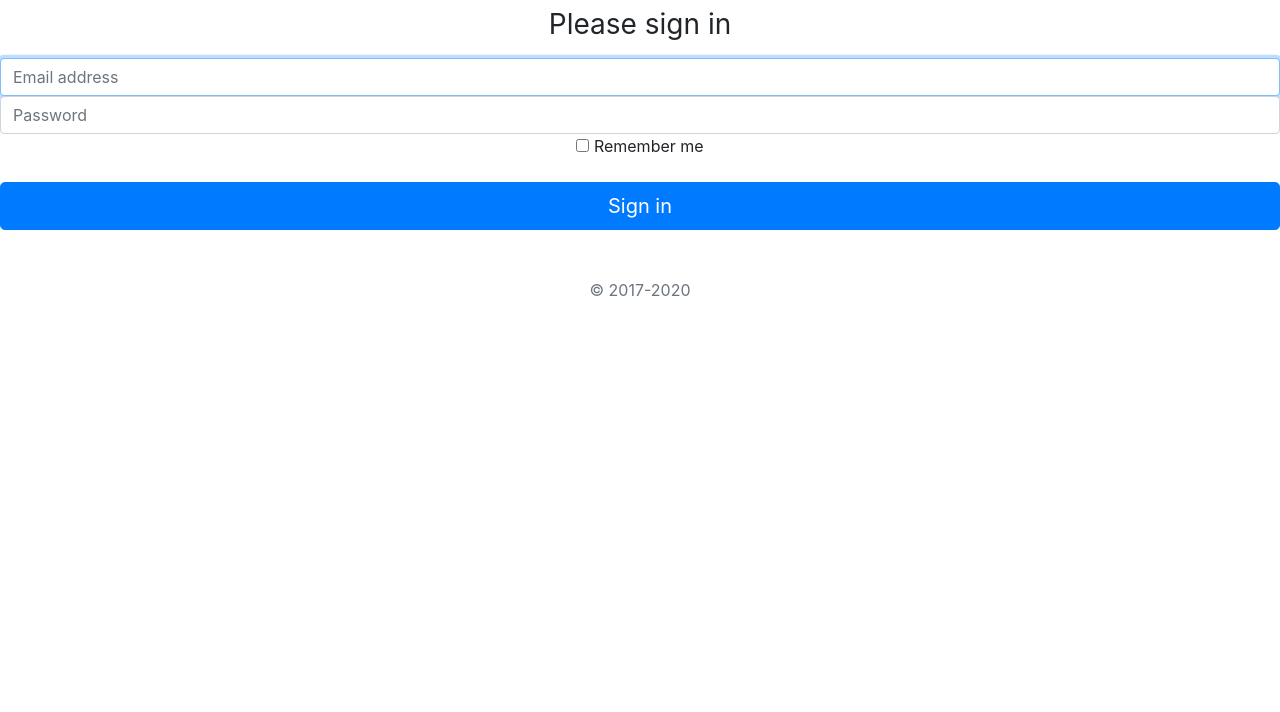
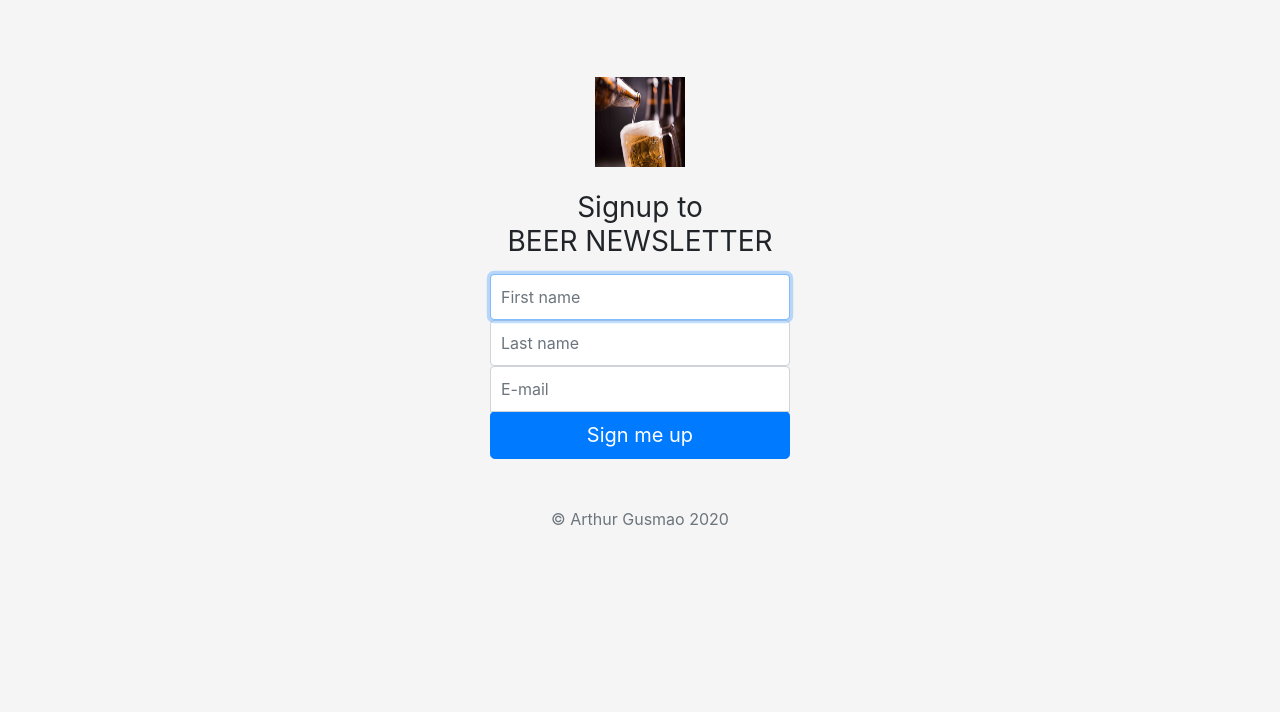
Before and after one commit to arthurgusma/landingbeerpage, a website: page signup.html in a window 1280 px wide. Shown: the part 88-800 px from the top of the page. Drawn offline with nearby package versions, Linux system fonts and the light colour scheme.

Commit message:
Update: new inputs created and styling applied.

```diff
--- a/signup.html
+++ b/signup.html
@@ -5,62 +5,28 @@
   <meta charset="utf-8">
   <meta name="viewport" content="width=device-width, initial-scale=1, shrink-to-fit=no">
   <meta name="description" content="">
-  <meta name="author" content="Mark Otto, Jacob Thornton, and Bootstrap contributors">
-  <meta name="generator" content="Jekyll v4.1.1">
-  <title>Signin Template · Bootstrap</title>
+
+  <title>Beer Newsletter Signup</title>
 
 
-  <link rel="canonical" href="https://getbootstrap.com/docs/4.5/examples/sign-in/">
-
-  <!-- Bootstrap core CSS -->
   <link rel="stylesheet" href="https://stackpath.bootstrapcdn.com/bootstrap/4.5.2/css/bootstrap.min.css" integrity="sha384-JcKb8q3iqJ61gNV9KGb8thSsNjpSL0n8PARn9HuZOnIxN0hoP+VmmDGMN5t9UJ0Z" crossorigin="anonymous">
-
-  <!-- Favicons -->
-  <link rel="apple-touch-icon" href="/docs/4.5/assets/img/favicons/apple-touch-icon.png" sizes="180x180">
-  <link rel="icon" href="/docs/4.5/assets/img/favicons/favicon-32x32.png" sizes="32x32" type="image/png">
-  <link rel="icon" href="/docs/4.5/assets/img/favicons/favicon-16x16.png" sizes="16x16" type="image/png">
-  <link rel="manifest" href="/docs/4.5/assets/img/favicons/manifest.json">
-  <link rel="mask-icon" href="/docs/4.5/assets/img/favicons/safari-pinned-tab.svg" color="#563d7c">
-  <link rel="icon" href="/docs/4.5/assets/img/favicons/favicon.ico">
-  <meta name="msapplication-config" content="/docs/4.5/assets/img/favicons/browserconfig.xml">
-  <meta name="theme-color" content="#563d7c">
+  <link rel="stylesheet" href="css/styles.css">
 
 
-  <style>
-    .bd-placeholder-img {
-      font-size: 1.125rem;
-      text-anchor: middle;
-      -webkit-user-select: none;
-      -moz-user-select: none;
-      -ms-user-select: none;
-      user-select: none;
-    }
 
-    @media (min-width: 768px) {
-      .bd-placeholder-img-lg {
-        font-size: 3.5rem;
-      }
-    }
-  </style>
-
-  <link href="signin.css" rel="stylesheet">
 </head>
 
 <body class="text-center">
-  <form class="form-signin">
-    <img class="mb-4" src="/docs/4.5/assets/brand/bootstrap-solid.svg" alt="" width="72" height="72">
-    <h1 class="h3 mb-3 font-weight-normal">Please sign in</h1>
-    <label for="inputEmail" class="sr-only">Email address</label>
-    <input type="email" id="inputEmail" class="form-control" placeholder="Email address" required autofocus>
-    <label for="inputPassword" class="sr-only">Password</label>
-    <input type="password" id="inputPassword" class="form-control" placeholder="Password" required>
-    <div class="checkbox mb-3">
-      <label>
-        <input type="checkbox" value="remember-me"> Remember me
-      </label>
-    </div>
-    <button class="btn btn-lg btn-primary btn-block" type="submit">Sign in</button>
-    <p class="mt-5 mb-3 text-muted">&copy; 2017-2020</p>
+  <form class="form-signin" action="/">
+    <img class="mb-4" src="images/beer.jpg" alt="" width="90" height="90">
+    <h1 class="h3 mb-3 font-weight-normal">Signup to <br> BEER NEWSLETTER</h1>
+
+    <input type="text"  class="form-control top" placeholder="First name" required autofocus>
+    <input type="text"  class="form-control middle" placeholder="Last name" required>
+    <input type="email" class="form-control bottom" placeholder="E-mail" required>
+
+    <button class="btn btn-lg btn-primary btn-block" type="submit">Sign me up</button>
+    <p class="mt-5 mb-3 text-muted">&copy; Arthur Gusmao 2020</p>
   </form>
 </body>
 
--- a/styles.css
+++ b/styles.css
@@ -0,0 +1,49 @@
+html,
+body {
+  height: 100%;
+}
+
+body {
+  display: -ms-flexbox;
+  display: flex;
+  -ms-flex-align: center;
+  align-items: center;
+  padding-top: 40px;
+  padding-bottom: 40px;
+  background-color: #f5f5f5;
+}
+
+.form-signin {
+  width: 100%;
+  max-width: 330px;
+  padding: 15px;
+  margin: auto;
+}
+.form-signin .checkbox {
+  font-weight: 400;
+}
+.form-signin .form-control {
+  position: relative;
+  box-sizing: border-box;
+  height: auto;
+  padding: 10px;
+  font-size: 16px;
+}
+.form-signin .form-control:focus {
+  z-index: 2;
+}
+.top{
+  margin-bottom: -1px;
+  border-bottom-right-radius: 0;
+  border-bottom-left-radius: 0;
+}
+
+.middle {
+  border-radius: 0
+}
+
+.bottom {
+  margin-bottom: 10px;
+  border-top-left-radius: 0;
+  border-top-right-radius: 0;
+}
```
